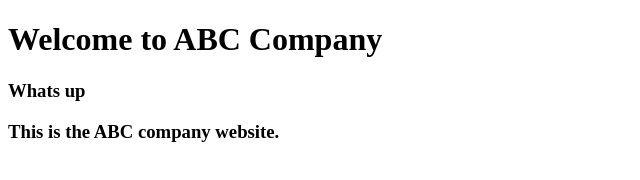
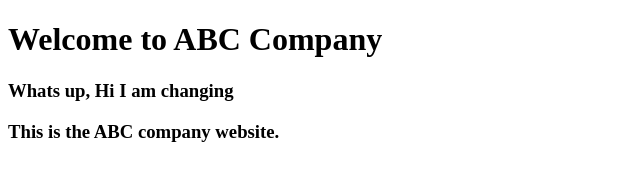
Before and after one commit to subashkumar2101-png/abc-website, a plain HTML site: page index.html in a window 1280 px wide. Shown: the whole page, without its empty margins (0-640 px from the left). Drawn offline with Linux system fonts and the light colour scheme.

Commit message:
Change home page content

```diff
--- a/index.html
+++ b/index.html
@@ -7,7 +7,7 @@
 <body>
 
 <h1>Welcome to ABC Company</h1>
-<h3>Whats up<h3>
+<h3>Whats up, Hi I am changing<h3>
 <p>This is the ABC company website.</p>
 
 </body>
```
